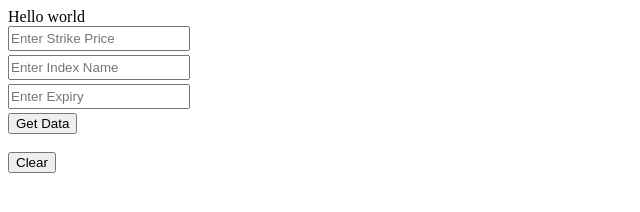
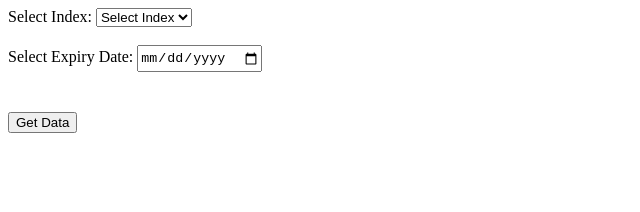
Before and after one commit to priyansh203/OI-Data, a plain HTML site: page index.html in a window 1280 px wide. Shown: the whole page, without its empty margins (0-640 px from the left). Drawn offline with Linux system fonts and the light colour scheme.

Commit message:
Update index.html

```diff
--- a/index.html
+++ b/index.html
@@ -4,28 +4,34 @@
 <head>
   <meta charset="utf-8">
   <meta name="viewport" content="width=device-width">
-  <title>replit</title>
+  <title>OI Data Analysis</title>
   <link href="style.css" rel="stylesheet" type="text/css" />
 </head>
 
 <body>
-  Hello world<br>
-  <input type="text" id="textfield" name="textfield" placeholder="Enter Strike Price"><br>
-  <input type="text" id="index" name="index" placeholder="Enter Index Name"><br>
-  <input type="text" id="expiry" name="expiry" placeholder="Enter Expiry"><br>
-  <button id="getDataButton">Get Data</button><br><br>
-  <button id="clearButton">Clear</button>
-  <div id="openInterestContainer"></div>
+
+  <label for="index">Select Index:</label>
+  <select id="index" name="index">
+    <option value="">Select Index</option>
+    <option value="banknifty">BankNifty</option>
+    <option value="nifty">Nifty</option>
+  </select><br><br>
+  <label for="expiry">Select Expiry Date:</label>
+  <input type="date" id="expiry" name="expiry" placeholder="Select Expiry"><br><br>
+
+  <!-- <label for="strikePrice">Enter Strike Price:</label>
+  <input type="text" id="strikePrice" placeholder="Enter Strike Price"><br>
+ -->
+  <div id="checkboxes">
+
+  </div>
 
 
+  <br>
 
+  <button id="getDataButton">Get Data</button><br><br>
+  <!-- <button id="clearButton">Clear</button> -->
 
-  <!--
-  This script places a badge on your repl's full-browser view back to your repl's cover
-  page. Try various colors for the theme: dark, light, red, orange, yellow, lime, green,
-  teal, blue, blurple, magenta, pink!
-  -->
-  <!-- <script src="https://replit.com/public/js/replit-badge-v2.js" theme="dark" position="bottom-right"></script> -->
 </body>
   <script src="oi.js"></script>
 
```
